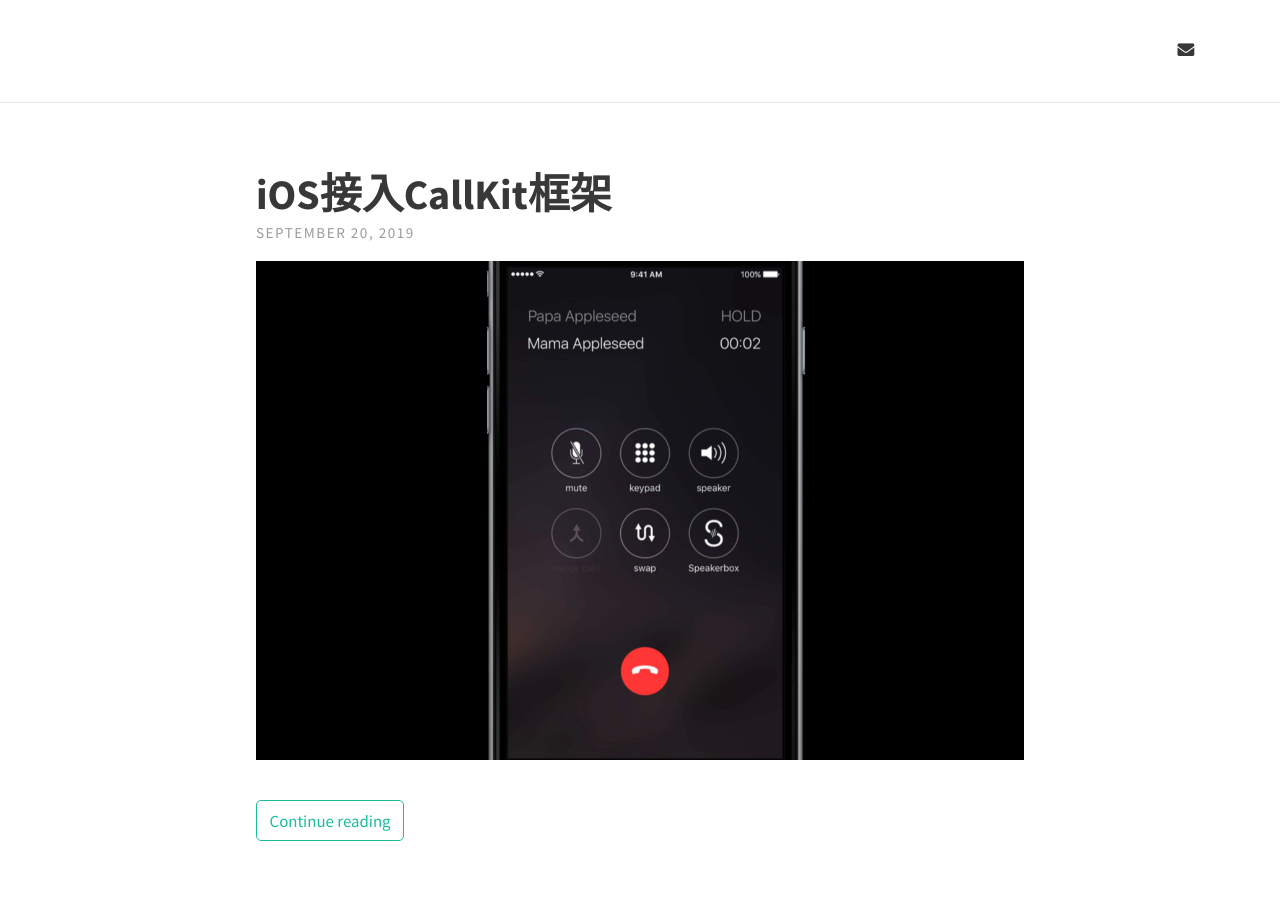
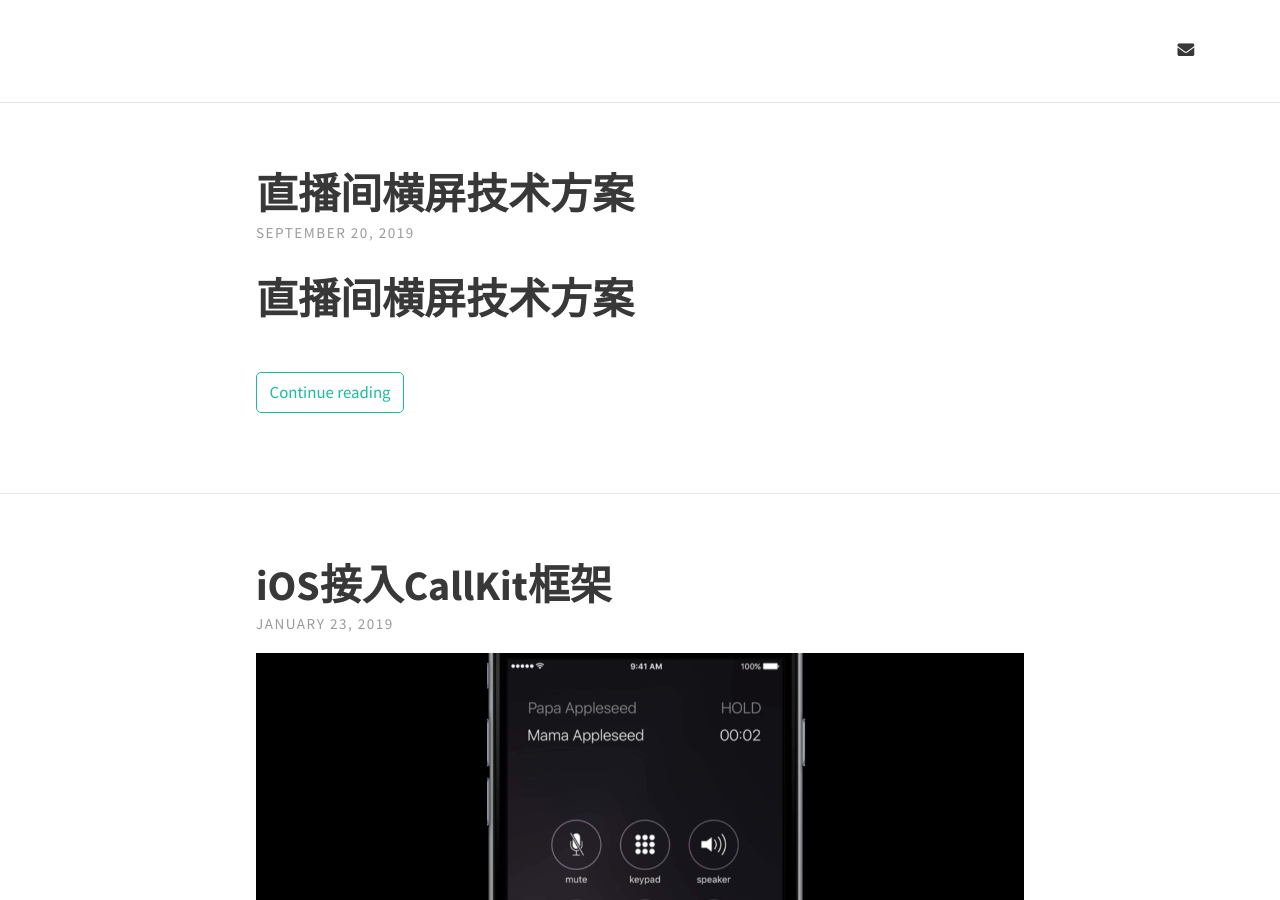
Before and after one commit to oudushu/oudushu.github.io, a Jekyll site: the page built from index.html, in a window 1280 px wide and 900 px high. Built offline with Jekyll 4.4.1, drawn with Linux system fonts in a browser that asks for light colours; nearby versions of some CDN libraries; the list of posts is cut into pages by our own code; part of the change alters nothing that is shown.

Commit message:
Changed blog

````diff
--- a/_posts/2019-09-20-iOS-Landscape-mode.md
+++ b/_posts/2019-09-20-iOS-Landscape-mode.md
@@ -1,163 +1,150 @@
 ---
 layout: post
-title: iOS接入CallKit框架
+title: 直播间横屏技术方案
 ---
 
-![Image_1](/media/image/ios_callkit_1.png)
 
-## 一、背景 & CallKit简介
-公司针对国外市场，新成立了一个VoIP类型的项目---OFree，能与iOS的CallKit很好的结合，在这里记录一下接入CallKit的过程。
+# 直播间横屏技术方案
 
-苹果在WWDC 2016发布了iOS 10的新框架CallKit，它允许开发者在VoIP类型APP整合系统原生语音界面，以获得更好的用户体验。接入CallKit后，APP里面的通话会被写入系统通话记录，而且APP通话时的权限比一般VoIP的APP权限要高。
-*****
-***敏感代码已删除或做混淆处理。***
-*****
-## 二、原理
-### 1、呼入
-#### 来电
-![Image_2](/media/image/ios_callkit_2.png)
+### 一、背景
+目前Likee直播间已支持PC推流直播，但只支持竖屏播放，导致观看体验不佳，故需要把横屏模式加上。
+### 二、面临的问题
+1、只有两天开发时间，时间紧迫；
+2、屏幕切换时存在UI异常风险；
+3、横屏模式需要应用全局支持横屏方向，存在影响其他业务风险；
+### 三、方案
+#### 1、切换横屏入口的显示（加开关）
+joinChannel/joinGroup成功 -&gt; roomType ==&nbsp;BSRoomType_PCRoom -&gt; 判断开关 -&gt; 显示入口
 
-1.OFree接收到服务器的来电信息（后台时VoIP Push）；
-2.创建CXCallUpdate对象记录来电信息，并记录该通话唯一标识；
-3.通过CXProvider对象把来电信息通知系统；
-4.系统接收到来电信息后显示原生来电UI。
+#### 2、横竖屏切换初步方案
+##### 1.项目配置：
 
-#### 响应来电
-![Image_3](/media/image/ios_callkit_3.png)
 
-1.用户在原生来电UI上点击接听按钮（或挂断按钮）；
-2.系统把动作封装成CXAnswerCallAction，通过CXProvider的Delegate回调到OFree；
-3.OFree收到回调后会开始配置mediasdk，调整UI等操作，最后开始通话。
-
-#### 结束来电
-![Image_4](/media/image/ios_callkit_4.png)
-
-1.OFree在前台时，用户点击挂断按钮；
-2.创建CXTransaction对象，用于包装挂断动作CXEndCallAction（包含该通话唯一标识）；
-3.通过CXCallController对象把挂断动作通知系统；
-4.系统成功挂断该通话后，通过CXProvider的Delegate回调到OFree；
-5.OFree收到回调后会开始释放mediasdk（这里要注意释放顺序，不能在系统回调前把sdk释放掉），调整UI等操作。
-
-### 2、呼出
-![Image_5](/media/image/ios_callkit_5.png)
-
-1.用户在OFree呼出电话；
-2.创建CXTransaction对象，用于包装呼出动作CXStartCallAction（包含该通话唯一标识、呼出号码等信息）；
-3.通过CXCallController对象把呼出动作通知系统；
-4.系统成功呼出该通话后，通过CXProvider的Delegate回调到OFree；
-5.OFree收到回调后会开始配置mediasdk，调整UI等操作，最后开始通话。
-
-## 三、OFree如何接入
-### 1、mediasdk做兼容
-1.系统资源申请成功后再配置mediasdk；
-2.等系统资源释放后再释放mediasdk。
-
-为满足以上两点，mediasdk开放了下面几个接口，在CallKit模式下，等系统回调后再做mediasdk配置、激活、释放等操作
-
+在AppDelegate里重写方法：
 ```
-// In CallKit, it should be called by `perform Answer/start CallAction`
-bool configAudio();
-
-// In CallKit, it should be Called by `didActivateAudioSession`
-bool startAudio();
-
-// In CallKit, it should be Called by `didDeactivateAudioSession`
-void stopAudio();
-
-// In CallKit, it should be Called by `performEndCallAction`
-void releaseAudio();
-
-```
-### 2、OFree在前台状态
-
-1.在OFree项目中添加`ProviderDelegate`对象，作为与CallKit通信的桥梁；
-
-2.OFree在前台，并且linkd正常连接，`CallController`负责监听来电拓传；
-
-3.接收到来电拓传后，初始化mediasdk，并通过`ProviderDelegate`对象通知系统，触发系统来电页面，并监听系统回调；
-
-4.系统回调`- provider:performAnswerCallAction:`时，调整OFree的来电UI；
-
-5.系统回调`- provider:didActivateAudioSession:`时，配置mediasdk音频参数`configAudio()`，并激活音频通信`startAudio()`；
-
-6.用户点击挂断或者对方点击挂断，通过`ProviderDelegate`对象通知系统通话结束，并监听系统回调；
-
-7.系统回调`- provider:performEndCallAction:`后，释放mediasdk音频资源`releaseAudio()`，释放mediasdk；
-
-调用时序如下：
-
-```
-// 来电
-2018-05-10 20:05:58.640136+0800 BigoOfree[19394:8610838] [I][CallKit] handleIncomingCall
-2018-05-10 20:05:58.725955+0800 BigoOfree[19394:8610838] [I][CallKit] unprepareSDK
-2018-05-10 20:05:58.726996+0800 BigoOfree[19394:8610627] [V][CallKit] prepareSDK
-2018-05-10 20:06:02.327572+0800 BigoOfree[19394:8610627] [I][CallKit] performAnswerCallAction
-2018-05-10 20:06:02.892451+0800 BigoOfree[19394:8610627] [I][CallKit] didActivateAudioSession
-2018-05-10 20:06:03.087589+0800 BigoOfree[19394:8610628] [I][CallKit] configAudio
-2018-05-10 20:06:03.240767+0800 BigoOfree[19394:8610627] [I][CallKit] startAudio
-// 挂断
-2018-05-10 20:06:13.660428+0800 BigoOfree[19394:8610838] [I][CallKit] endCallWithCompletion
-2018-05-10 20:06:13.680038+0800 BigoOfree[19394:8610838] [I][CallKit] performEndCallAction
-2018-05-10 20:06:13.798381+0800 BigoOfree[19394:8610628] [I][CallKit] releaseAudio
-2018-05-10 20:06:13.799067+0800 BigoOfree[19394:8610838] [I][CallKit] unprepareSDK
-2018-05-10 20:06:14.392857+0800 BigoOfree[19394:8610850] [I][CallKit] didDeactivateAudioSession
+- (UIInterfaceOrientationMask)application:(UIApplication *)application supportedInterfaceOrientationsForWindow:(UIWindow *)window {
+    UIViewController *topViewController = [BaseViewController bl_findTopMostViewController];
+    if (topViewController && [topViewController isKindOfClass:NSClassFromString(@"BVLiveLandscapeViewController")]) {
+        return topViewController.supportedInterfaceOrientations;
+    }
+    return UIInterfaceOrientationMaskPortrait;
+}
 ```
 
-### 3、OFree在后台状态（应用被杀掉、手机锁屏）
-#### VoIP Push
-请看[VoIP Push](http://jpache.com/2016/03/18/iOS-VoIP-VoIP-Push-%E5%BC%80%E5%8F%91%E9%9B%86%E6%88%90/)介绍
+##### 2.竖屏转横屏：
+新建一个支持横屏的BVLiveLandscapeViewController并重写UIViewController的方法：
+```
+- (UIInterfaceOrientationMask)supportedInterfaceOrientations {
+    return UIInterfaceOrientationMaskLandscapeRight | UIInterfaceOrientationMaskPortrait; // 这里加上竖屏，是因为横屏转竖屏时，需要把当前vc先转过来，后面会讲到
+}
 
-OFree接收到VoIP Push后，如果应用未被完全kill掉，应用则被唤醒，
-若被完全kill掉，AppDelegate的`- application:didFinishLaunchingWithOptions:`会被调起，
-linkd正常登录后接收到来电拓传，这时候会走在前台状态的流程，系统通话页面会被呼起。
-
-OFree在接收到VoIP Push后的调用时序如下：
-
-![OFree在接收到VoIP Push后的调用时序](/media/image/ios_callkit_6.png)
-
-## 四、风险评估
-（风险从高到低排序）
-#### 1.mediasdk释放问题
-CallKit模式下mediasdk依赖系统的回调，如果mediasdk没被正常释放，会影响到下一次通话，所以code review要更加彻底，稳定性测试上要更加严格
-
-#### 2.VoIP Push延迟问题
-目前在内测版中，VoIP存在一定的延迟，容易导致超时。
-
-#### 3.优化OFree启动速度
-OFree被杀掉后台，收到VoIP Push后会开始启动，如果启动速度太慢会影响用户体验
-
-#### 4.异常处理
-要处理好勿扰模式，被其他电话打断等异常处理（与系统电话及其他接入CallKit应用同样优先级，但不会直接被打断，用户可选择接听。）
-
-## 五、注意点
-### 1、CallKit的通话中UI
-通话接通后，在非锁屏状态下，会跳转到OFree的通话页面
-在锁屏状态下，会直接显示系统通话页面
-
-### 2、点击系统通话记录无法跳转
-接入CallKit后，通话信息会同步到系统的通话记录里面，点击OFree对应的通话记录后，正常情况下会跳转到OFree并触发以下delegate：
-
-```
-- (BOOL)application:(UIApplication *)application continueUserActivity:(NSUserActivity *)userActivity restorationHandler:(void (^)(NSArray * _Nullable))restorationHandler {
+- (BOOL)shouldAutorotate {
     return YES;
 }
 ```
-
-但是我遇到了点击通话记录后无法跳转到OFree的情况。原因是`CXHandle`的type设置成了`CXHandleTypeGeneric`，但是`CXProviderConfiguration`的`supportedHandleTypes`并没有包含`CXHandleTypeGeneric`，所以初始化配置时加上该类型即可。
+从竖屏vc（`BSWatchLiveShowViewController`）旋转时，初始化横屏vc（`BVLiveLandscapeViewController`），并把竖屏vc当前持有的`BLLiveRoomAudienceSession`传递给横屏vc。然后在当前navigationController的子vc中，把竖屏vc替换成横屏vc（原竖屏vc会销毁）。
 
 ```
-+ (CXProviderConfiguration *)providerConfiguration API_AVAILABLE(ios(10.0)) {
-    static dispatch_once_t onceToken;
-    static CXProviderConfiguration *config = nil;
-    dispatch_once(&onceToken, ^{
-        config = [[CXProviderConfiguration alloc] initWithLocalizedName:@"OFree"];
-        config.supportedHandleTypes = [NSSet setWithObjects:@(CXHandleTypeGeneric), @(CXHandleTypePhoneNumber), nil];
-    });
-    return config;
+- (void)switchToLandscapeView {
+    BVLiveLandscapeViewController *viewController = [[BVLiveLandscapeViewController alloc] initWithAudienceSession:self.audienceSession];
+
+    NSMutableArray *viewControllers = [[NSMutableArray alloc] initWithArray:self.navigationController.viewControllers];
+    [viewControllers removeObject:self];
+    [viewControllers addObject:viewController];
+    [self.navigationController setViewControllers:viewControllers animated:YES];
+
+    self.audienceSession = nil;
 }
 ```
 
+横屏vc初始化videoView，并调用session的方法传递给mediasdk（`[self.audienceSession changeRemoteViewForGroup:self.videoView];`）
 
-## 六、参考
-[官方文档](https://developer.apple.com/documentation/callkit?language=objc)
-[官方Demo](https://developer.apple.com/videos/play/wwdc2016/230/)
+##### 3.横屏转竖屏：
+正常情况下，从横屏转竖屏时，新的竖屏vc会被初始化。而竖屏vc的部分子view初始化时会通过`[[UIScreen mainScreen] bounds].size`取当前屏幕的size布局frame，但是此时的屏幕状态还是横屏状态，所以取出来的屏幕size是不对的，导致旋转后的vc的UI元素会出现错乱。
+
+***
+为了避免UI元素出现错乱的问题，目前有三种方案：
+
+(1)子view全改为AutoLayout布局（工时不允许，放弃）
+(2)子view补充autoresizingMask属性（工时不允许，放弃）
+(3)横屏vc先转成竖屏，再跳转真正的竖屏vc（鉴于当前横屏vc的UI元素比较简单，且工时紧迫，现采用这种临时方案，若后面要丰富横屏模式的内容，估计还是需要采用上面两种方案。）
+***
+
+在用户点击恢复竖屏的按钮时，通过`[self setOrientation:UIInterfaceOrientationPortrait];`设置当前vc为竖屏状态，然后重写UIViewController的方法监听旋转进度：
+```
+- (void)viewWillTransitionToSize:(CGSize)size withTransitionCoordinator:(id<UIViewControllerTransitionCoordinator>)coordinator {
+    [super viewWillTransitionToSize:size withTransitionCoordinator:coordinator];
+
+    self.rt_navigationController.view.backgroundColor = [UIColor blackColor]; // 解决旋转时view的空隙白色的问题
+
+    [coordinator animateAlongsideTransition:^(id<UIViewControllerTransitionCoordinatorContext> context) {
+        // Place code here to perform animations during the rotation.
+        // You can pass nil or leave this block empty if not necessary.
+    } completion:^(id<UIViewControllerTransitionCoordinatorContext> context) {
+        // Code here will execute after the rotation has finished.
+        // Equivalent to placing it in the deprecated method -[didRotateFromInterfaceOrientation:]
+
+        self.rt_navigationController.view.backgroundColor = [UIColor whiteColor]; // 恢复原背景色
+
+        if (self.isUserClickedToPortraite) {
+            [self jumpToPortraitViewController]; // 旋转完成，判断是用户触发的，则跳转到竖屏vc
+        }
+    }];
+}
+```
+#### 四、异常case
+##### 1、旋转时白底
+重写UIViewController的方法监听旋转进度，在执行旋转前把`BVRootNavigationController`的背景色设为黑色，旋转完成后恢复为原来的白色，`self.rt_navigationController.view.backgroundColor = [UIColor blackColor];`
+##### 2、横屏转竖屏视频闪烁一下
+原因是把新的videoView设置到mediasdk时，mediasdk把画面渲染在新的videoView上会卡顿一下。目前的做法是，在新建竖屏vc时，会把当前的videoView传递到竖屏vc，在竖屏vc重新布局约束。
+##### 3、横屏转竖屏时旋转时画面变形
+原因是mediasdk识别到方向改变时，会修改渲染方向，此时画面比例不对画面会有拉伸。目前的做法是横屏状态下videoView写死16:9比例。
+##### 4、旋屏时视频过渡不自然
+转场之前先把videoView改为新的vc大小
+```
+//模拟横屏video展示状态，圆滑的过渡到横屏
+    [self.videoView mas_remakeConstraints:^(MASConstraintMaker *make) {
+        make.edges.mas_equalTo(self.watchLiveView);
+    }];
+```
+##### 5、屏蔽手机自动旋转
+前面为了能手动把横屏转成竖屏，在supportedInterfaceOrientations方法里添加了竖屏的支持，这会导致应用会随系统自动切换方向，而我们是希望能屏蔽自动切换方向，目前的做法是维护一个标志位，在需要手动把横屏转成竖屏时再把标志位打开：
+```
+- (BOOL)shouldAutorotate {
+    return self.shouldRotate;
+}
+
+- (void)setOrientation:(UIInterfaceOrientation)orientation {
+    self.shouldRotate = YES;
+    [super setOrientation:orientation];
+    self.shouldRotate = NO;
+}
+```
+##### 6、启动页横屏了
+![c5e1eb0cc92e07901a9b34c2354a9634.png](evernotecid://B3EB39CD-D5CA-4304-B017-DED874D7F245/appyinxiangcom/10739293/ENResource/p1855)
+原来的做法在项目的General里选中 “Landscape Left” 和 “Landscape Right"，这会导致启动页横屏，目前是不勾选General里的横屏选项，而在AppDelegate里重写，也能达到一样的效果：
+
+```
+- (UIInterfaceOrientationMask)application:(UIApplication *)application supportedInterfaceOrientationsForWindow:(UIWindow *)window {
+
+}
+```
+
+>Discussion
+
+>This method returns the total set of interface orientations supported by the app. When determining whether to rotate a particular view controller, the orientations returned by this method are intersected with the orientations supported by the root view controller or topmost presented view controller. The app and view controller must agree before the rotation is allowed.
+
+>If you do not implement this method, the app uses the values in the UIInterfaceOrientation key of the app’s Info.plist as the default interface orientations.
+
+
+##### 7、`[UIDevice currentDevice].orientation`获得的方向不对
+在一些极端情况，如从竖屏转横屏时，把设备迅速摆正，此时偶现`[UIDevice currentDevice].orientation`获得的方向不对。目前的做法是不依赖`[UIDevice currentDevice].orientation`，而是自己维护一个状态。
+
+##### 8、崩溃
+UIAlertController加了一个分类，重写了shouldAutorotate
+```
+2019-12-25 20:15:51.180535+0800 LIKE[894:136992] *** Terminating app due to uncaught exception 'UIApplicationInvalidInterfaceOrientation', reason: 'Supported orientations has no common orientation with the application, and [UIAlertController shouldAutorotate] is returning YES'
+*** First throw call stack:
+(0x1a0fb098c 0x1a0cd90a4 0x1a0ea6054 0x1a49ca8cc 0x1a49cae14 0x1a49cb450 0x1a49b7cb8 0x1a543f048 0x1a54331d4 0x1a128830c 0x1a54330d8 0x1a54419c4 0x1a4615ec8 0x1a48d69b4 0x1a48d44f8 0x1a4fc6b98 0x1a4fb67c0 0x1a4fe6594 0x1a0f2dc48 0x1a0f28b34 0x1a0f29100 0x1a0f288bc 0x1aad93328 0x1a4fbd6d4 0x104f97f30 0x1a0db3460)
+libc++abi.dylib: terminating with uncaught exception of type NSException
+```
````
